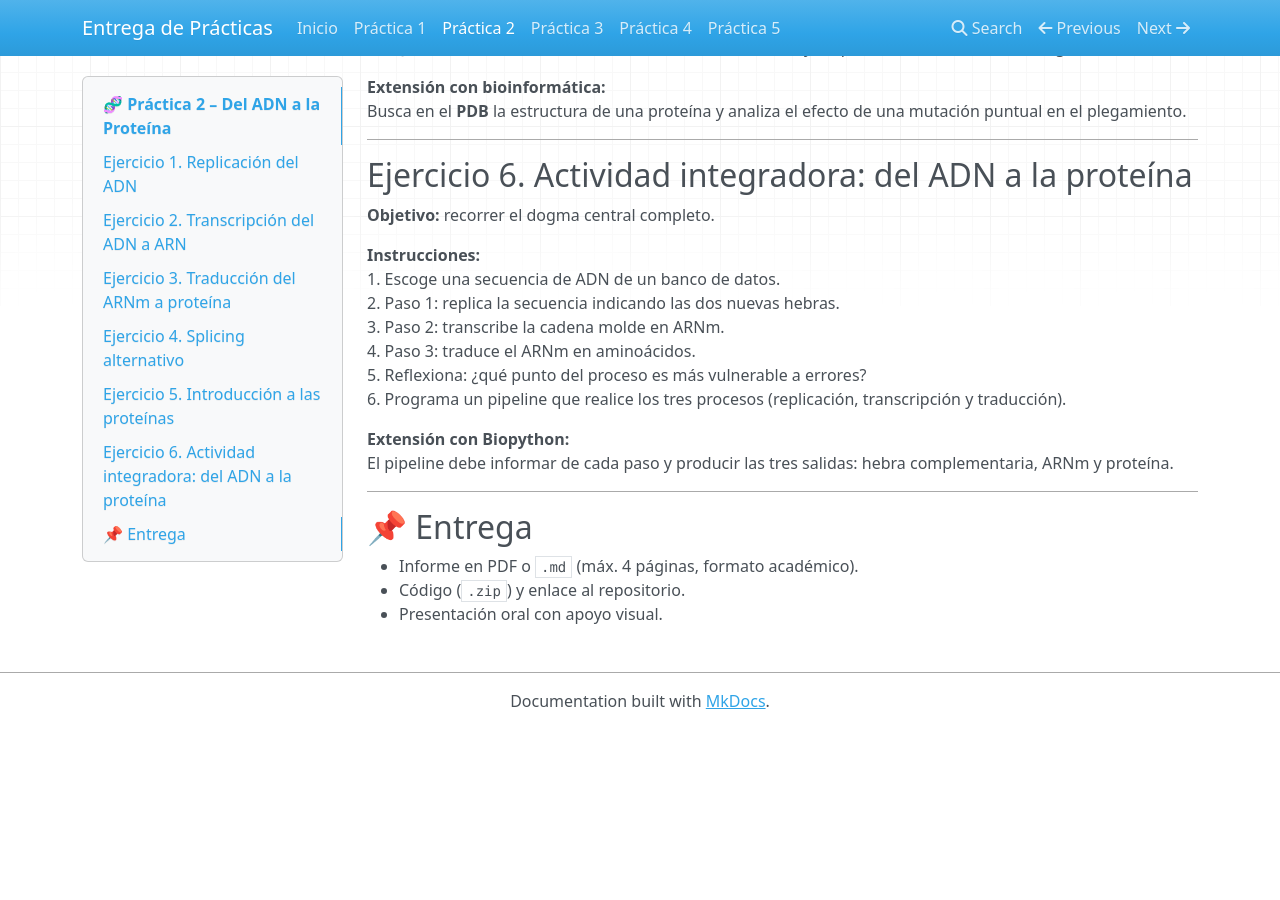
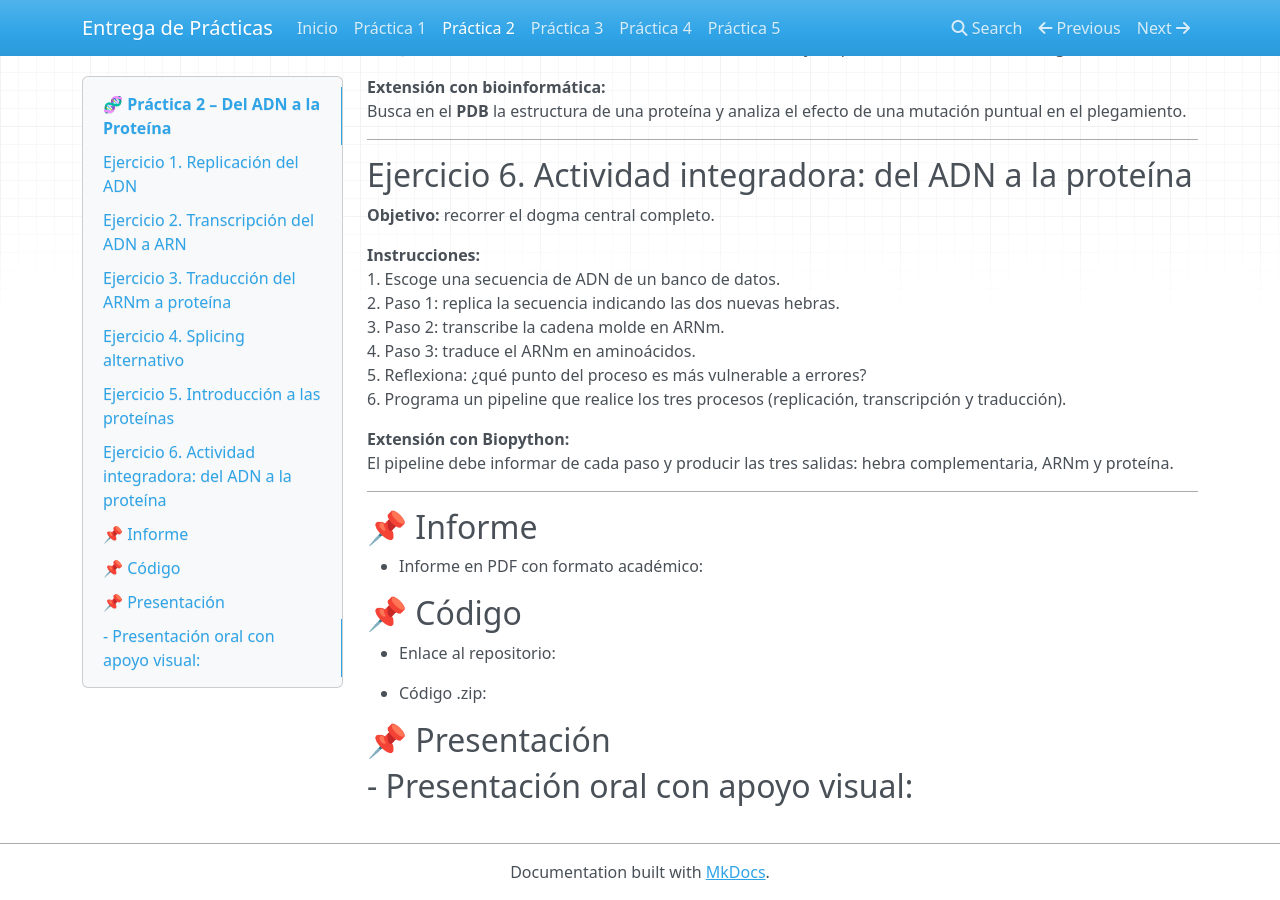
Before and after one commit to giselabcruz/bioinformatics, an MkDocs documentation site: the page built from docs/practica2.md, in a window 1280 px wide and 900 px high, scrolled down 1863 px. Built offline with MkDocs 1.6.1, drawn with Linux system fonts in a browser that asks for light colours; nearby versions of some CDN libraries; before the commit the page ends 2592 px from its top, so only the background shows below that.

Commit message:
Practice 2 structured

```diff
--- a/docs/practica2.md
+++ b/docs/practica2.md
@@ -101,7 +101,17 @@ El pipeline debe informar de cada paso y producir las tres salidas: hebra comple
 
 ---
 
-## 📌 Entrega
-- Informe en PDF o `.md` (máx. 4 páginas, formato académico).
-- Código (`.zip`) y enlace al repositorio.
-- Presentación oral con apoyo visual.
+## 📌 Informe
+- Informe en PDF con formato académico:
+
+
+
+## 📌 Código
+- Enlace al repositorio:
+
+- Código .zip:
+
+## 📌 Presentación
+
+- Presentación oral con apoyo visual:
+-
```
